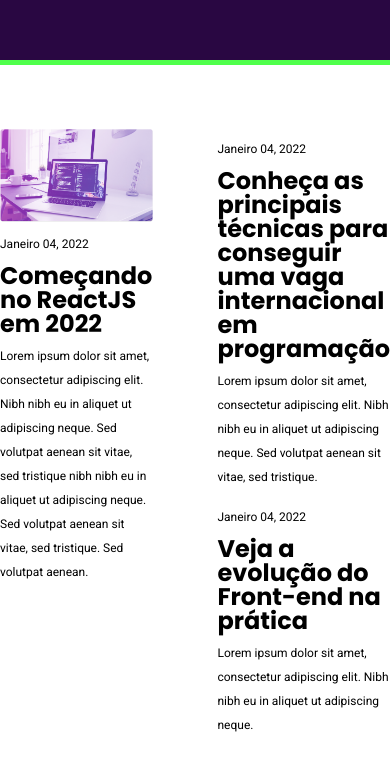
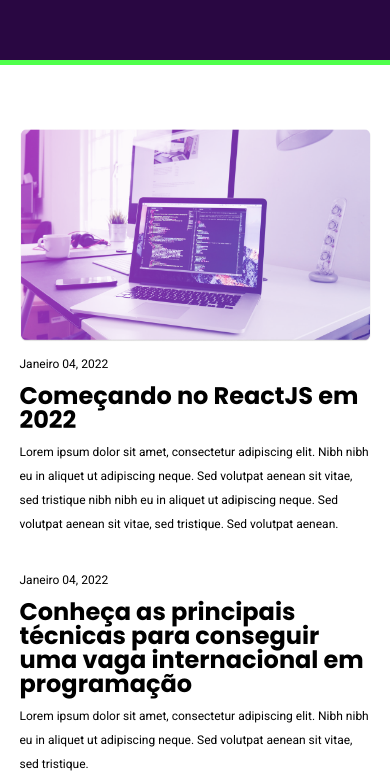
Before and after one commit to uitalorss/desafio-rocketblog, a plain HTML site: page index.html in a window 390 px wide. Shown: the part 912-1685 px from the top of the page. Drawn offline with Linux system fonts and the light colour scheme.

Commit message:
ajustando sessão principal de noticias

```diff
--- a/assets/css/_news.scss
+++ b/assets/css/_news.scss
@@ -5,6 +5,14 @@
   gap: 4rem;
   img{
     width: 100%;
+  }
+  @media only screen and (max-width: 720px){
+    grid-template-columns: 1fr;
+    gap: 1rem 0;
+  }
+
+  @media only screen and (max-width: 540px){
+    width: 90%;
   }
 }
 
```
Also changed, not shown: assets/css/main.css, 1 other file.
